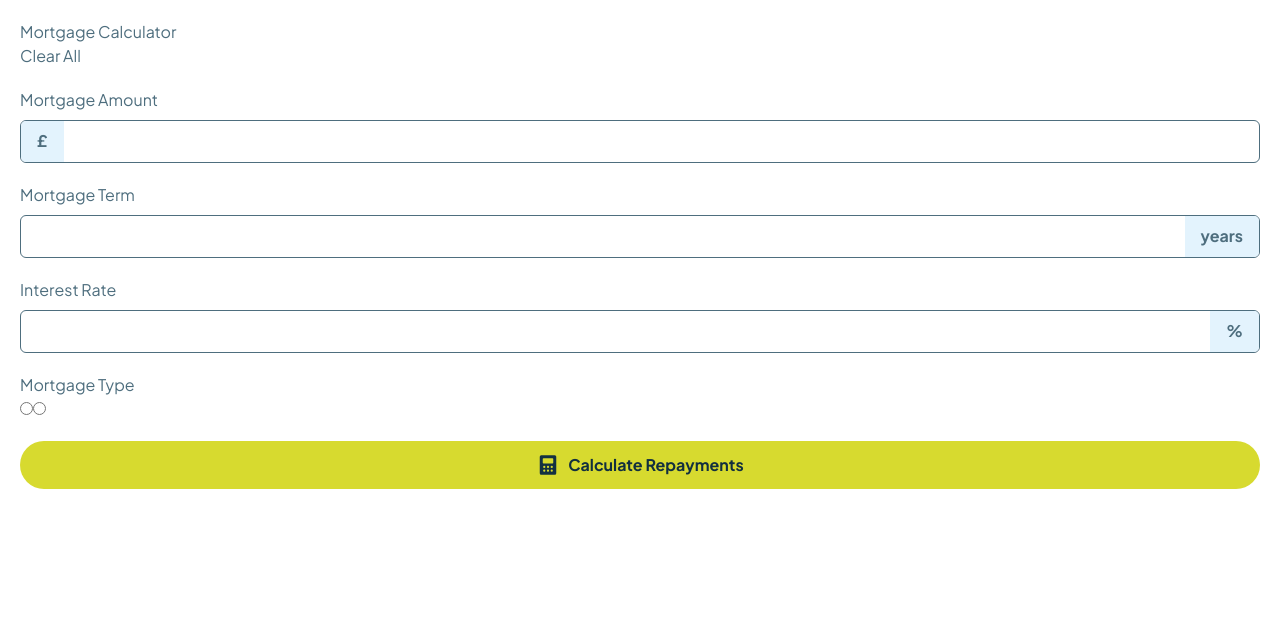
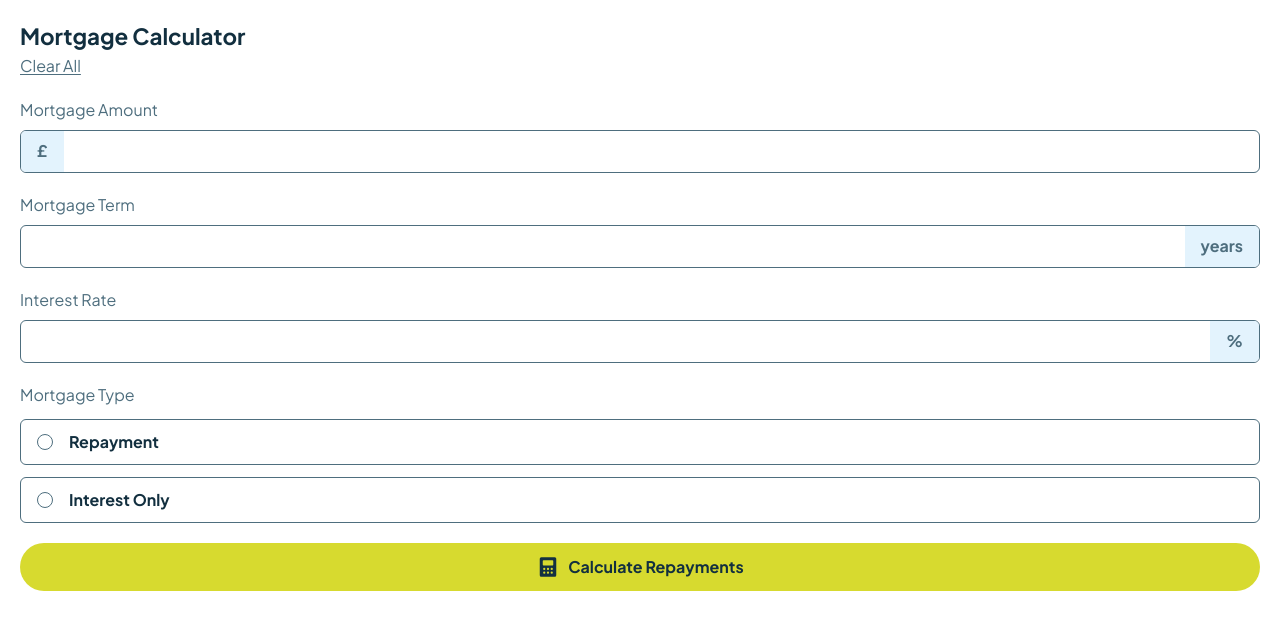
Before and after one commit to 7savv7/frontendmentor, a React (Vite) app in the folder junior/mortgage-repayment-calculator/: page / in a window 1280 px wide. Shown: the top 630 px of the page. Built offline with nearby package versions, Linux system fonts and the light colour scheme; a web font is replaced by a local one.

Commit message:
[mortgage-repayment-calculator]: Handle state and style radio buttons and title

```diff
--- a/junior/mortgage-repayment-calculator/src/App.tsx
+++ b/junior/mortgage-repayment-calculator/src/App.tsx
@@ -1,10 +1,29 @@
+import { useState } from "react";
+
 function App() {
+  const [type, setType] = useState<"Repayment" | "Interest Only" | null>(null);
+  const [amount, setAmount] = useState<number | null>(null);
+  const [term, setTerm] = useState<number | null>(null);
+  const [rate, setRate] = useState<number | null>(null);
   return (
     <div className="min-h-svh lg:min-h-screen text-slate-700">
       <div className="p-5 flex flex-col gap-5">
         <div>
-          <h1>Mortgage Calculator</h1>
-          <button type="button">Clear All</button>
+          <h1 className="font-bold text-slate-900 text-[1.4em]">
+            Mortgage Calculator
+          </h1>
+          <button
+            onClick={() => {
+              setAmount(null);
+              setTerm(null);
+              setRate(null);
+              setType(null);
+            }}
+            type="button"
+            className="underline underline-offset-2"
+          >
+            Clear All
+          </button>
         </div>
 
         <div>
@@ -14,9 +33,12 @@ function App() {
             <p className="bg-slate-100 p-2 px-4 font-bold">£</p>
 
             <input
-              type="text"
+              type="number"
+              min={0}
+              value={amount != null ? amount : ""}
+              onChange={(e) => setAmount(Number(e.target.value))}
               id="amount"
-              className="w-full h-full p-2.5 outline-none"
+              className="w-full h-full p-2.5 outline-none text-slate-900 font-bold"
             />
           </div>
         </div>
@@ -26,9 +48,12 @@ function App() {
 
           <div className="w-full border border-slate-700 rounded-md flex overflow-hidden mt-2">
             <input
-              type="text"
+              type="number"
+              min={0}
+              value={term != null ? term : ""}
+              onChange={(e) => setTerm(Number(e.target.value))}
               id="term"
-              className="w-full h-full p-2.5 outline-none"
+              className="w-full h-full p-2.5 outline-none text-slate-900 font-bold"
             />
 
             <p className="bg-slate-100 p-2 px-4 font-bold">years</p>
@@ -40,20 +65,42 @@ function App() {
 
           <div className="w-full border border-slate-700 rounded-md flex overflow-hidden mt-2">
             <input
-              type="text"
+              type="number"
+              min={0}
+              value={rate != null ? rate : ""}
+              onChange={(e) => setRate(Number(e.target.value))}
               id="rate"
-              className="w-full h-full p-2.5 outline-none"
+              className="w-full h-full p-2.5 outline-none text-slate-900 font-bold"
             />
 
             <p className="bg-slate-100 p-2 px-4 font-bold">%</p>
           </div>
         </div>
 
-        <div>
+        <div className="flex flex-col gap-3">
           <p>Mortgage Type</p>
 
-          <input type="radio" value="Repayment" name="type" />
-          <input type="radio" value="Interest Only" name="type" />
+          {(
+            ["Repayment", "Interest Only"] as ("Repayment" | "Interest Only")[]
+          ).map((option) => (
+            <div
+              onClick={() => setType(option)}
+              key={option}
+              className={`w-full border rounded-md p-2.5 px-4 flex gap-4 items-center
+              ${type === option && "border-lime bg-lime/10"}`}
+            >
+              <div
+                className={`w-4 h-4 border rounded-full flex items-center justify-center
+                ${type === option && "border-lime"}`}
+              >
+                <div
+                  className={`w-2 h-2 rounded-full bg-lime ${type === option ? "visible" : "hidden"}`}
+                />
+              </div>
+
+              <p className="text-slate-900 font-bold">{option}</p>
+            </div>
+          ))}
         </div>
 
         <button
```
